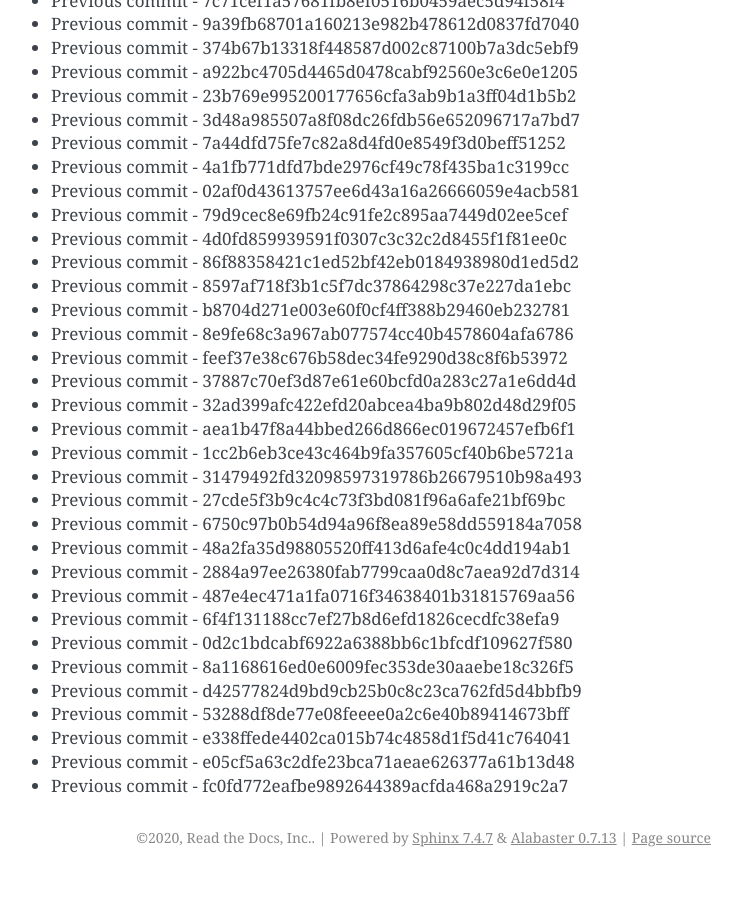
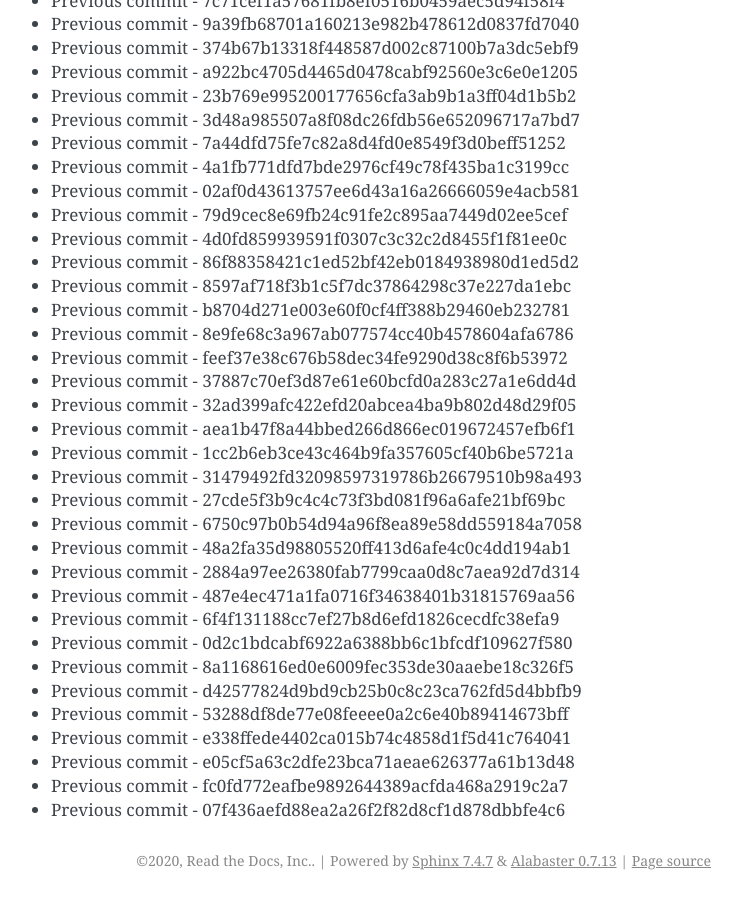
Before and after one commit to readthedocs/rtd-git-stresstest, a Sphinx documentation site: the page built from docs/updates.rst, in a window 1280 px wide and 900 px high, scrolled down 59695 px. Shown: the whole window, without its empty margins (399-1141 px from the left). Built offline with Sphinx 7.4.7, drawn with Linux system fonts in a browser that asks for light colours; before the commit the page ends 60572 px from its top, so only the background shows below that.

Commit message:
Generating commit from previous: 07f436aefd88ea2a26f2f82d8cf1d878dbbfe4c6

```diff
--- a/docs/updates.rst
+++ b/docs/updates.rst
@@ -2540,3 +2540,4 @@ It can be tested for any performance characteristics.
 * Previous commit - e338ffede4402ca015b74c4858d1f5d41c764041
 * Previous commit - e05cf5a63c2dfe23bca71aeae626377a61b13d48
 * Previous commit - fc0fd772eafbe9892644389acfda468a2919c2a7
+* Previous commit - 07f436aefd88ea2a26f2f82d8cf1d878dbbfe4c6
```
